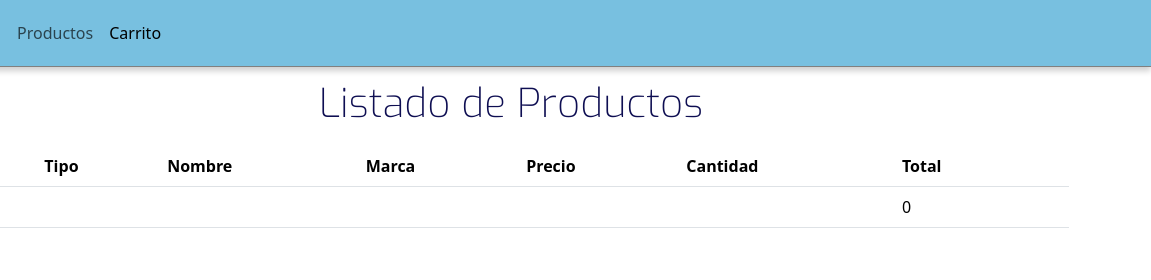
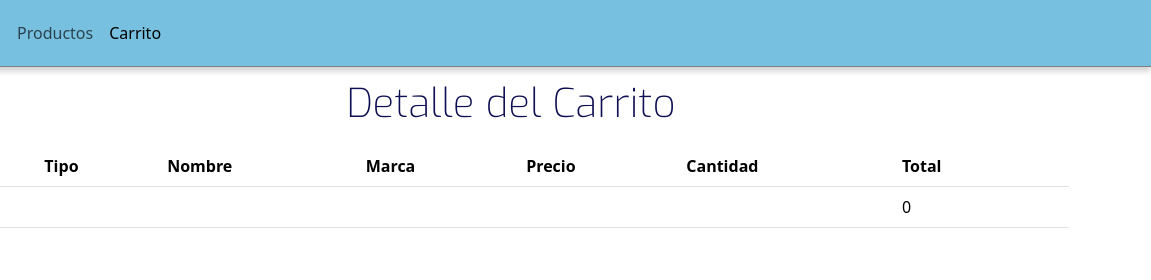
Before and after one commit to mjoaquind/carrito, a plain HTML site: page pages/carrito.html in a window 1280 px wide. Shown: the top 280 px of the page, 129-1280 px from the left. Drawn offline with nearby package versions, Linux system fonts and the light colour scheme.

Commit message:
arreglo titulo de carrito.html

```diff
--- a/pages/carrito.html
+++ b/pages/carrito.html
@@ -29,7 +29,7 @@
                     </div>
                 </div>
             </nav>
-            <h1 class="text-center">Listado de Productos</h1>
+            <h1 class="text-center">Detalle del Carrito</h1>
         </header>
         <main>
             <div class="container">
```
